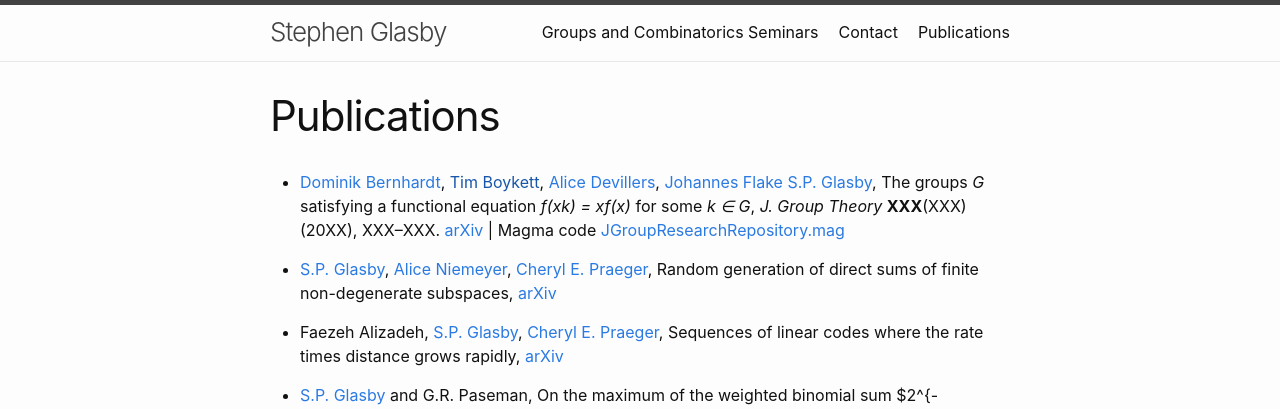
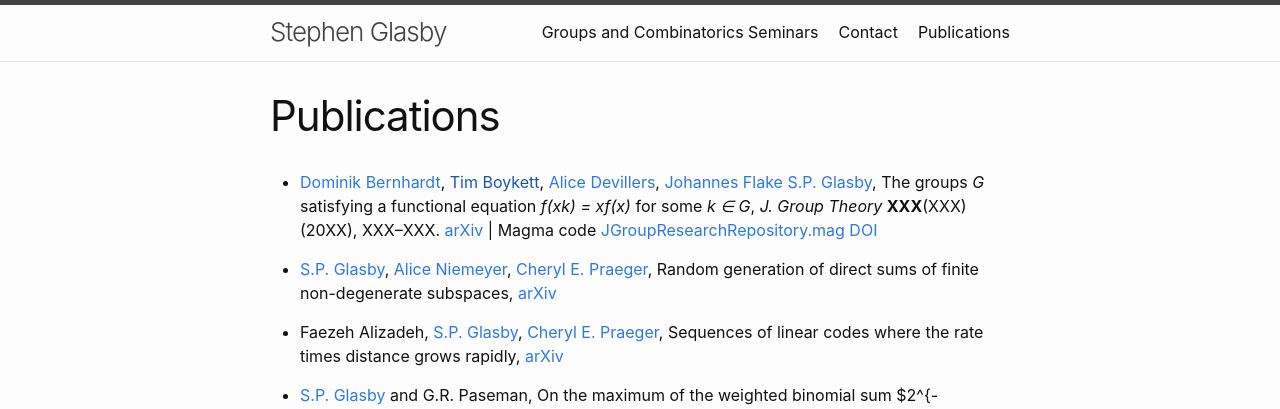
Before and after one commit to StephenGlasby/StephenGlasby.github.io, a Jekyll site: the page built from publications.md, in a window 1280 px wide and 900 px high. Shown: the top 409 px of the window. Built offline with Jekyll 4.4.1, drawn with Linux system fonts in a browser that asks for light colours.

```diff
--- a/publications.md
+++ b/publications.md
@@ -13,7 +13,8 @@ The groups *G* satisfying a functional equation
 *f(xk) = xf(x)* for some *k ∈ G*,
 *J. Group Theory* **XXX**(XXX) (20XX), XXX--XXX.
 [arXiv](https://arxiv.org/abs/2105.09117) |
-Magma code [JGroupResearchRepository.mag](JGroupResearchRepository.mag)
+Magma code [JGroupResearchRepository.mag](https://research-repository.uwa.edu.au/en/datasets/magma-computer-program-for-j-groups-and-exponent-polynomials)
+[DOI](10.26182/x36d-3b55)
 
 - [S.P. Glasby](https://staffhome.ecm.uwa.edu.au/~00059629/),
 [Alice Niemeyer](https://www.mathb.rwth-aachen.de/Mitarbeiter/niemeyer.php),
```
